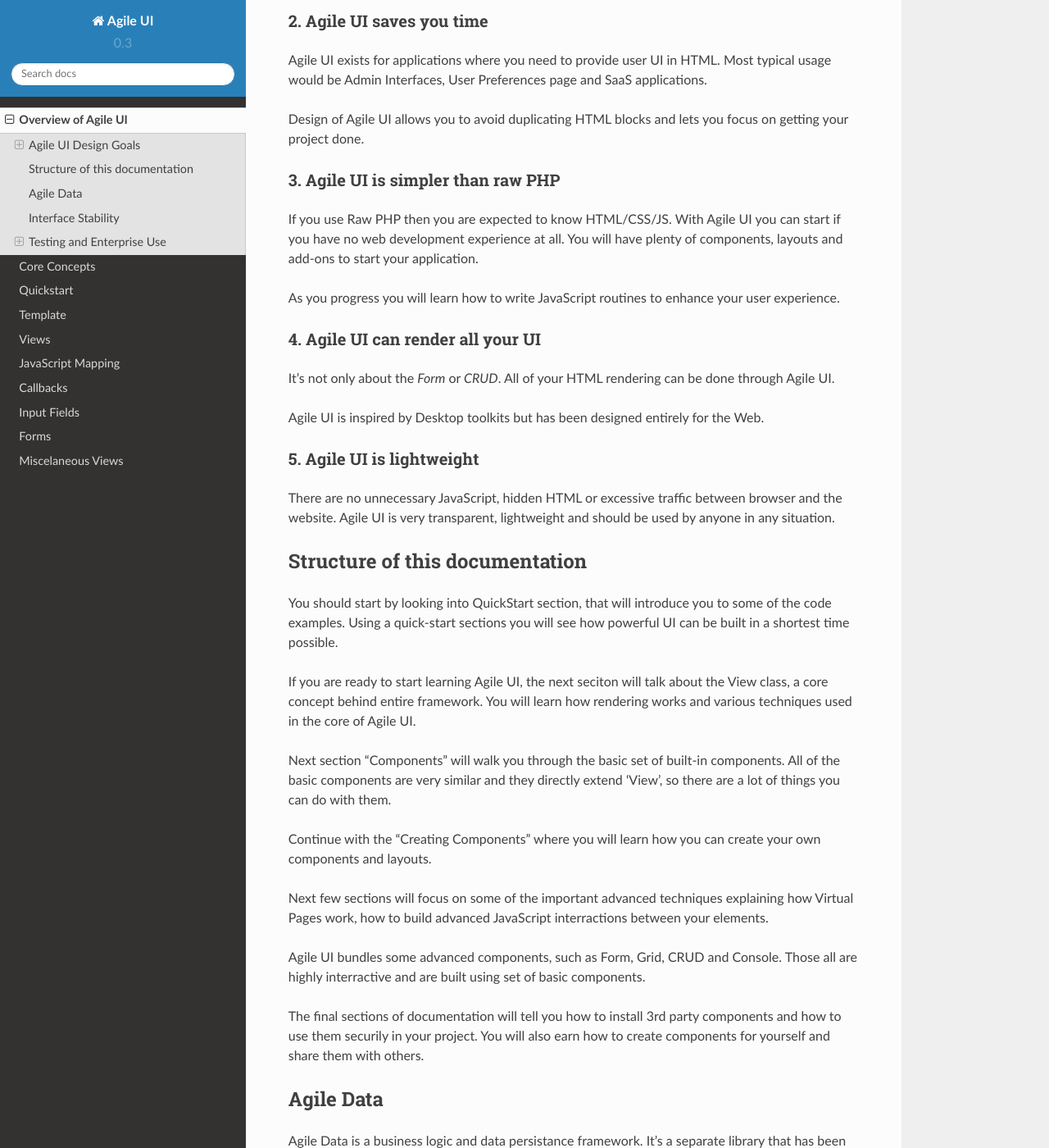
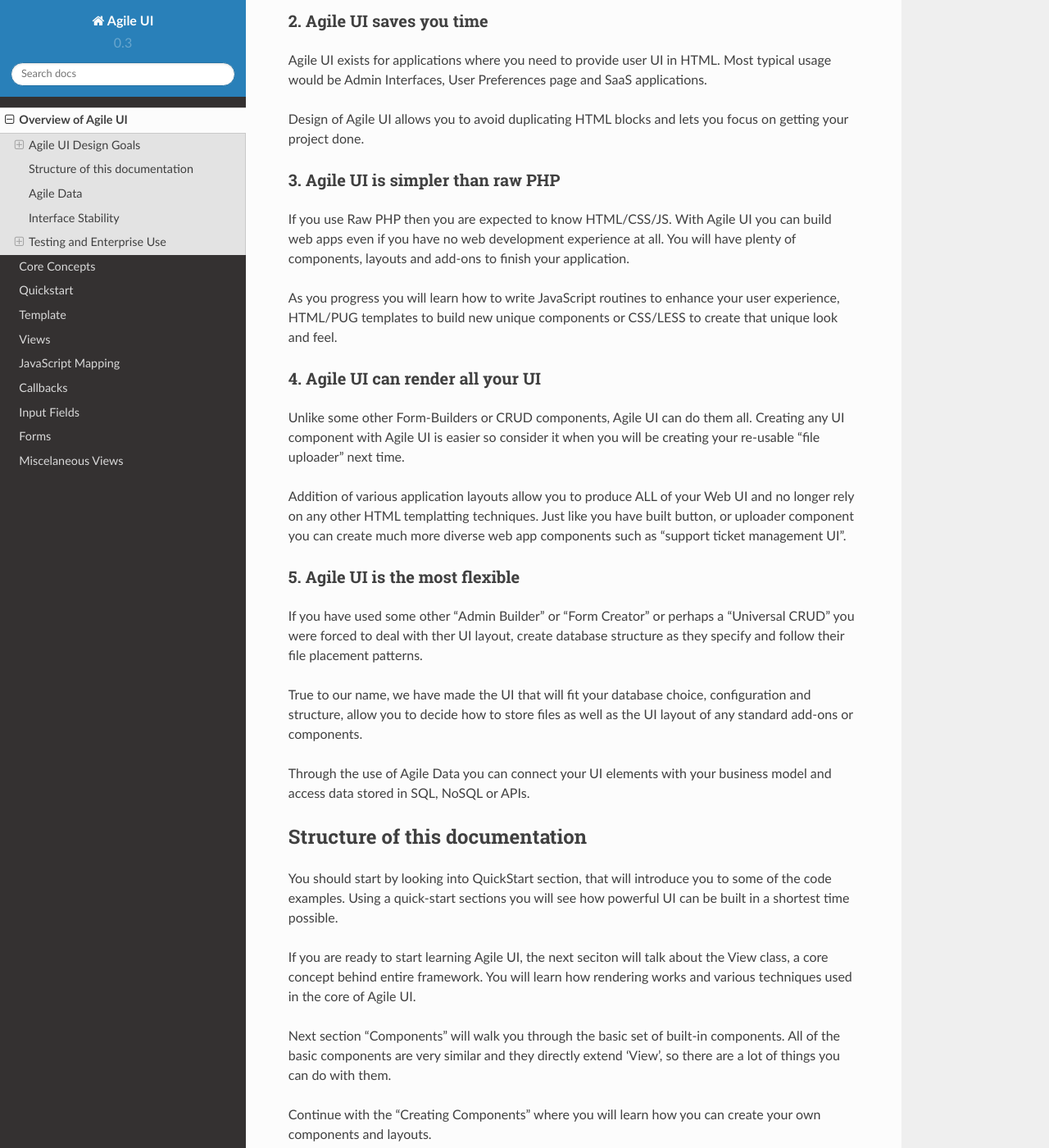
Before and after one commit to atk4/ui, a Sphinx documentation site: the page built from docs/overview.rst, in a window 1280 px wide and 1400 px high, scrolled down 470 px. Shown: the whole window at 82% size. Built offline with Sphinx 7.4.7 and the Read the Docs theme 2.0.0, drawn with Linux system fonts in a browser that asks for light colours.

Commit message:
working on docs

```diff
--- a/docs/overview.rst
+++ b/docs/overview.rst
@@ -35,28 +35,39 @@
 -----------------------------------
 
 If you use Raw PHP then you are expected to know HTML/CSS/JS. With Agile UI
-you can start if you have no web development experience at all. You will
-have plenty of components, layouts and add-ons to start your application.
+you can build web apps even if you have no web development experience at all.
+You will have plenty of components, layouts and add-ons to finish your
+application.
 
 As you progress you will learn how to write JavaScript routines to enhance
-your user experience.
-
+your user experience, HTML/PUG templates to build new unique components or
+CSS/LESS to create that unique look and feel.
 
 4. Agile UI can render all your UI
 ----------------------------------
 
-It's not only about the `Form` or `CRUD`. All of your HTML rendering can
-be done through Agile UI.
+Unlike some other Form-Builders or CRUD components, Agile UI can do them
+all. Creating any UI component with Agile UI is easier so consider it when
+you will be creating your re-usable "file uploader" next time.
 
-Agile UI is inspired by Desktop toolkits but has been designed entirely
-for the Web.
+Addition of various application layouts allow you to produce ALL of your
+Web UI and no longer rely on any other HTML templatting techniques. Just
+like you have built button, or uploader component you can create much
+more diverse web app components such as "support ticket management UI".
 
-5. Agile UI is lightweight
---------------------------
+5. Agile UI is the most flexible
+--------------------------------
 
-There are no unnecessary JavaScript, hidden HTML or excessive traffic
-between browser and the website. Agile UI is very transparent, lightweight
-and should be used by anyone in any situation.
+If you have used some other "Admin Builder" or "Form Creator" or perhaps a
+"Universal CRUD" you were forced to deal with ther UI layout, create database
+structure as they specify and follow their file placement patterns.
+
+True to our name, we have made the UI that will fit your database choice,
+configuration and structure, allow you to decide how to store files as well
+as the UI layout of any standard add-ons or components.
+
+Through the use of Agile Data you can connect your UI elements with your
+business model and access data stored in SQL, NoSQL or APIs.
 
 
 Structure of this documentation
```
Also changed, not shown: docs/core.rst (+8 -0 lines).
